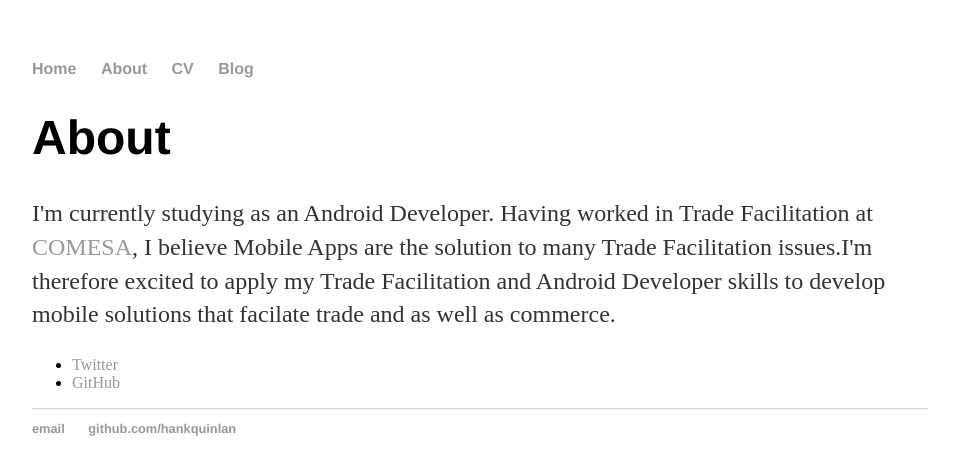
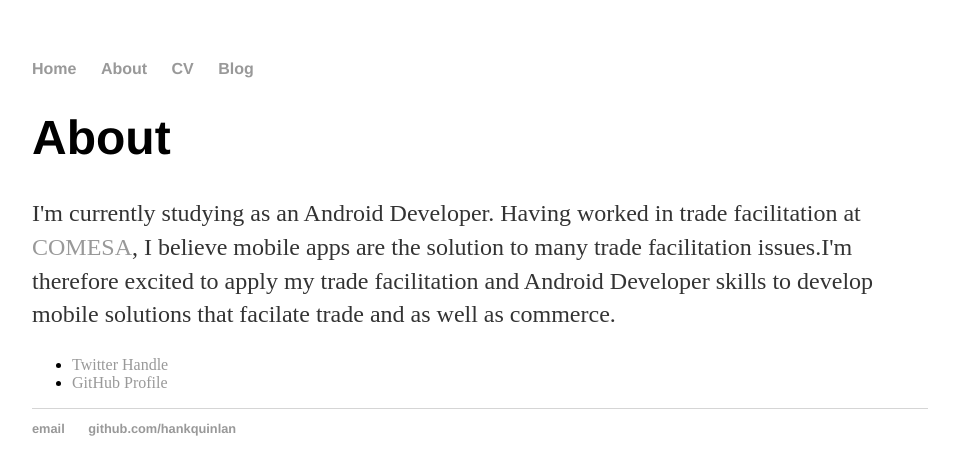
Before and after one commit to mtondolo/mtondolo.github.io, a Jekyll site: the page built from about/index.html, in a window 1280 px wide. Shown: the top 475 px of the page, without its empty margins (160-1119 px from the left). Built offline with Jekyll 4.4.1, drawn with Linux system fonts in a browser that asks for light colours.

Commit message:
Update index.html

```diff
--- a/about/index.html
+++ b/about/index.html
@@ -5,12 +5,12 @@
 
 		<div class="about">
 			<h1>About</h1>
-			<p>I'm currently studying as an Android Developer. Having worked in Trade Facilitation at
-			<a href ="http://www.comesa.int/">COMESA</a>, I believe Mobile Apps are the solution to many
-			Trade Facilitation issues.I'm therefore excited to apply my Trade Facilitation and Android Developer skills
+			<p>I'm currently studying as an Android Developer. Having worked in trade facilitation at
+			<a href ="http://www.comesa.int/">COMESA</a>, I believe mobile apps are the solution to many
+			trade facilitation issues.I'm therefore excited to apply my trade facilitation and Android Developer skills
 			to develop mobile solutions that facilate trade and as well as commerce.</p>
 			<ul class="contacts">
-				<li><a href="@tondolo">Twitter</a></li>
-				<li><a href="https://github.com/mtondolo">GitHub</a></li>
+				<li><a href="https://twitter.com/tondolo">Twitter Handle</a></li>
+				<li><a href="https://github.com/mtondolo">GitHub Profile</a></li>
 				</ul>
 		</div>
```
